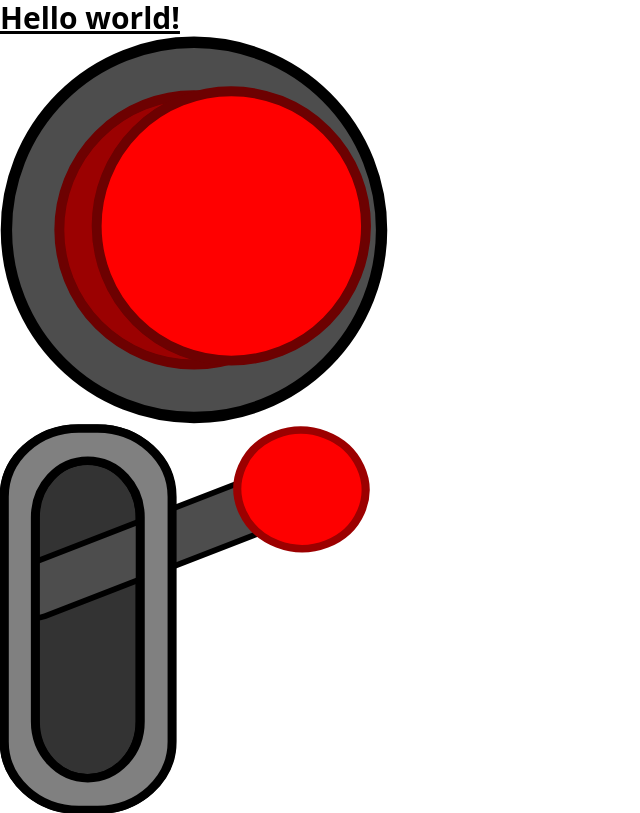
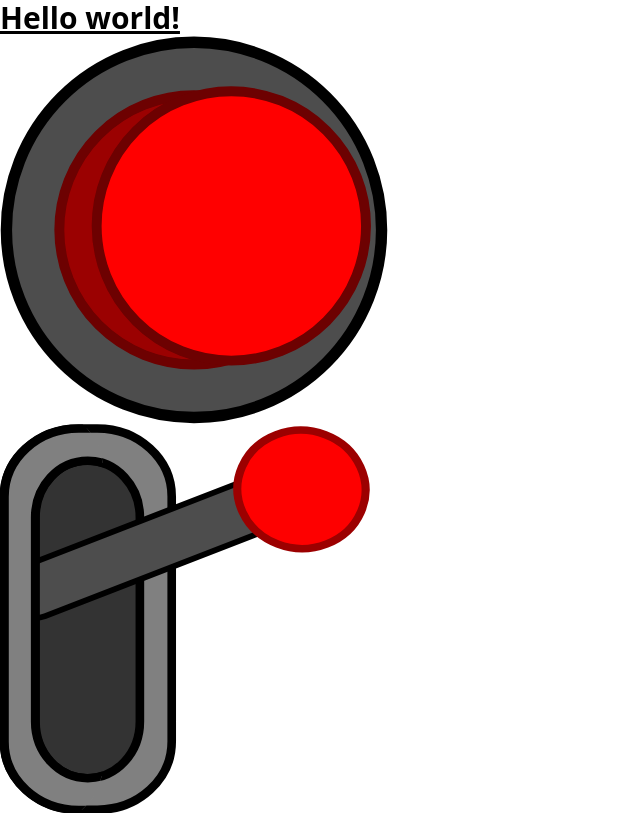
Before and after one commit to escapethisgamevue/escapethisgamevue.github.io, a Vue app: page / in a window 1280 px wide. Shown: the whole page, without its empty margins (0-640 px from the left). Built offline with nearby package versions, Linux system fonts and the light colour scheme.

Commit message:
add more svg levers

```diff
--- a/src/components/lever/leverCartonRight.vue
+++ b/src/components/lever/leverCartonRight.vue
@@ -10,31 +10,32 @@ function clickButton() {
 
 <template>
     <div class="h-fit w-fit" @click="clickButton()">
-        <svg width="103mm" height="103mm" viewBox="0 0 103 103" version="1.1"
+        <svg width="103mm" height="103mm" viewBox="0 0 103 103" version="1.1" id="svg1"
             xmlns:sodipodi="http://sodipodi.sourceforge.net/DTD/sodipodi-0.dtd" xmlns="http://www.w3.org/2000/svg"
             xmlns:svg="http://www.w3.org/2000/svg">
-            <defs>
-                <clipPath clipPathUnits="userSpaceOnUse">
-                    <rect style="fill:#333333;stroke:none;stroke-width:2.63;stroke-opacity:1" width="67.183197"
-                        height="221.79219" x="-18.312691" y="-11.123344" ry="33.591599" />
+            <defs id="defs1">
+                <clipPath clipPathUnits="userSpaceOnUse" id="clipPath4">
+                    <rect style="fill:#333333;stroke:none;stroke-width:2.63;stroke-opacity:1" id="rect5"
+                        width="67.183197" height="221.79219" x="-18.312691" y="-11.123344" ry="33.591599" />
                 </clipPath>
             </defs>
-            <g>
+            <g id="layer1">
                 <rect style="fill:#333333;stroke:none;stroke-width:2.30095;stroke-dasharray:none;stroke-opacity:1"
-                    width="39.912464" height="99.609489" x="2.9409771" y="3.1261082" ry="21.715118" />
-                <path style="fill:#808080;stroke:#000000;stroke-width:2.28244;stroke-dasharray:none"
+                    id="rect3" width="39.912464" height="99.609489" x="2.9409771" y="3.1261082" ry="21.715118" />
+                <path id="rect1-6" style="fill:#808080;stroke:#000000;stroke-width:2.28244;stroke-dasharray:none"
                     d="m 20.72918,1.1938664 c -10.910507,0 -19.6939799,8.0390135 -19.6939799,18.0247746 v 64.807822 c 0,9.985765 8.7834729,18.024777 19.6939799,18.024777 h 5.010407 c 10.910502,0 19.69398,-8.039012 19.69398,-18.024777 V 19.218641 c 0,-9.9857611 -8.783478,-18.0247746 -19.69398,-18.0247746 z m 2.406258,8.4983575 c 7.685625,0 13.872941,6.6974021 13.872941,15.0166921 v 53.992491 c 0,8.31929 -6.187316,15.016695 -13.872941,15.016695 -7.685619,0 -13.872943,-6.697405 -13.872943,-15.016695 V 24.708916 c 0,-8.31929 6.187324,-15.0166921 13.872943,-15.0166921 z" />
-                <g transform="matrix(0.50506893,-0.19465339,0.21576205,0.46867424,-25.203093,8.153868)">
-                    <rect style="fill:#4d4d4d;stroke:#000000;stroke-width:2.97746" width="152.44328" height="27.798325"
-                        x="16.94434" y="75.499908" ry="12.335384"
+                <g id="g5" transform="matrix(0.50506893,-0.19465339,0.21576205,0.46867424,-25.203093,8.153868)">
+                    <rect style="fill:#4d4d4d;stroke:#000000;stroke-width:2.97746" id="rect2" width="152.44328"
+                        height="27.798325" x="16.94434" y="75.499908" ry="12.335384"
                         transform="matrix(0.99999786,-0.00207065,0.00166046,0.99999862,0,0)" />
                     <circle
                         style="fill:#fe0000;fill-opacity:1;stroke:#9c0000;stroke-width:3.93;stroke-dasharray:none;stroke-opacity:1"
-                        cx="169.42461" cy="89.891647" r="30.846636" />
-                    <animate ref="animateRef" attributeName="cx" begin="indefinite"
-                        values="61.425705;50.430336;61.425705" dur="1s" repeatCount="1" />
+                        id="path5" cx="169.42461" cy="89.891647" r="30.846636" />
+                    <animate ref="animateRef" attributeName="transform" begin="indefinite"
+                        values="matrix(0.50506893,-0.19465339,0.21576205,0.46867424,-25.203093,8.153868);matrix(0.49904762,0.20960925,-0.16917134,0.48743191,9.473036,-1.1993696)"
+                        dur="1s" repeatCount="1" />
                 </g>
-                <path style="fill:#808080;stroke:#000000;stroke-width:4.33;stroke-dasharray:none"
+                <path id="rect1" style="fill:#808080;stroke:#000000;stroke-width:4.33;stroke-dasharray:none"
                     d="m 37.23752,1.1513509 c -19.801714,0 -35.7430376,15.9413241 -35.7430376,35.7430381 V 165.40799 c 0,19.80172 15.9413236,35.74304 35.7430376,35.74304 h 9.093502 c 19.801714,0 35.743038,-15.94132 35.743038,-35.74304 V 36.894389 c 0,-19.801714 -15.941324,-35.7430381 -35.743038,-35.7430381 z m 4.367176,16.8522011 c 13.948807,0 25.178308,13.280915 25.178308,29.778028 v 107.06685 c 0,16.49711 -11.229501,29.77803 -25.178308,29.77803 -13.948807,0 -25.178308,-13.28092 -25.178308,-29.77803 V 47.78158 c 0,-16.497113 11.229501,-29.778028 25.178308,-29.778028 z"
                     clip-path="url(#clipPath4)" transform="matrix(0.55098782,0,0,0.50428767,0.31065108,0.6286681)" />
             </g>
```
Also changed, not shown: src/components/lever/lever.svg, src/components/lever/svgator_lever.svg (added).
